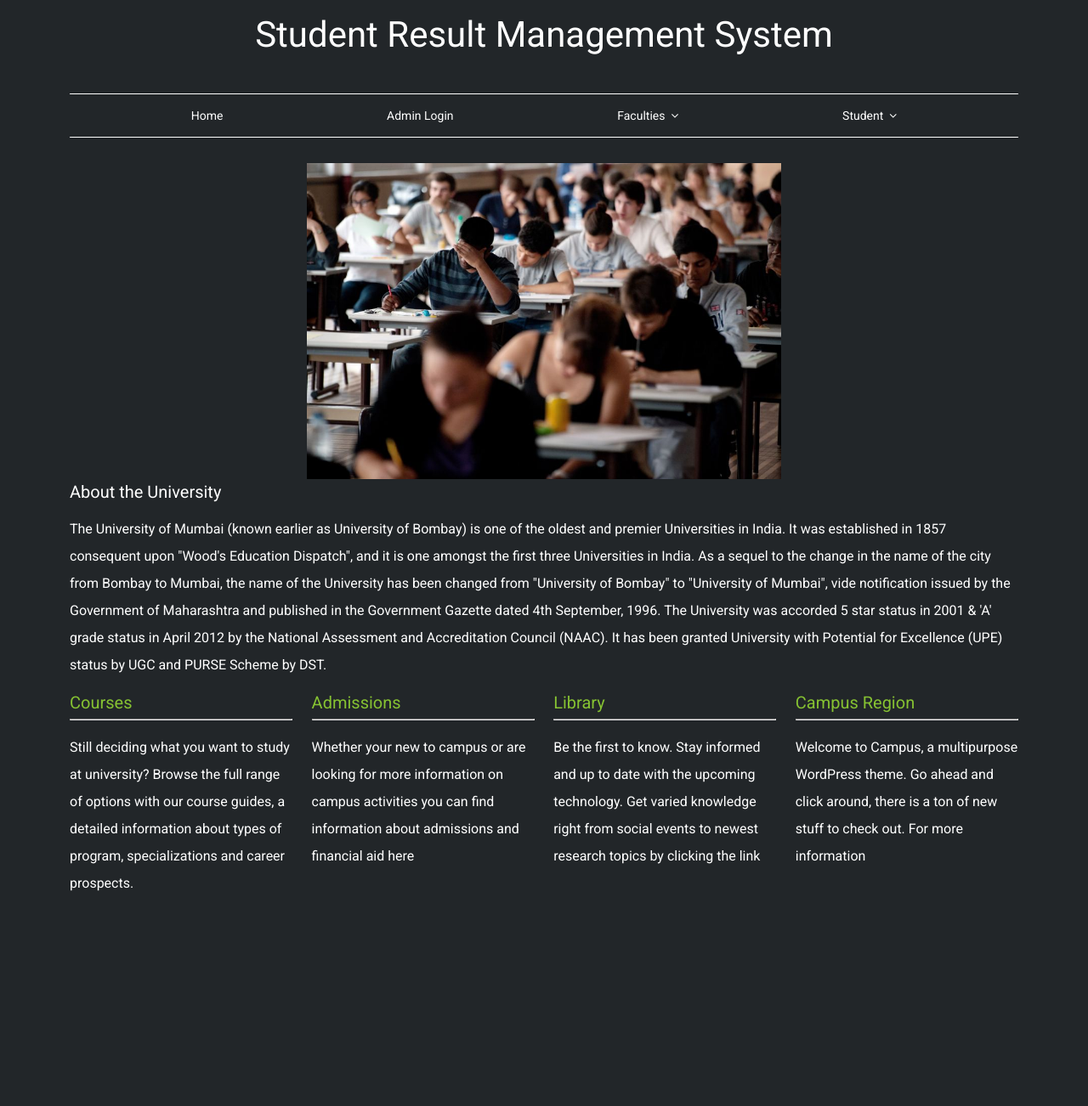
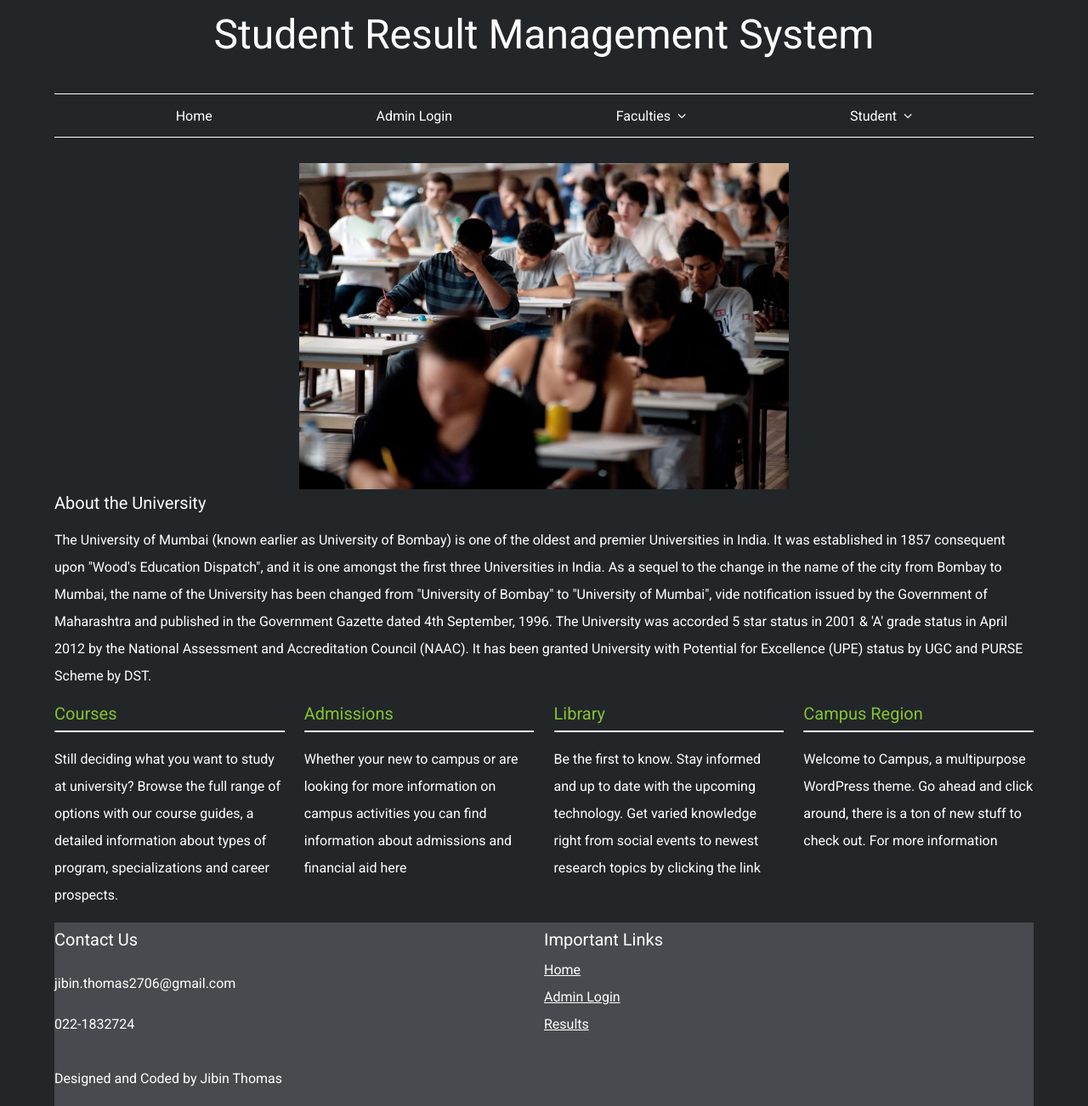
Before and after one commit to jibin2706/student-result-management-system, a PHP site: page /homepage.html in a window 1280 px wide. Shown: the whole page at 85% size. Before the commit the page ends 1049 px from the top, so only its background shows below. Run offline with PHP 8.4, Linux system fonts and the light colour scheme.

Commit message:
Navigation bar changed in all the files

```diff
--- a/add_classes.php
+++ b/add_classes.php
@@ -15,7 +15,7 @@
     <div class="title">
         <a href="dashboard.php"><img src="./images/logo1.png" alt="" class="logo"></a>
         <span class="heading">Dashboard</span>
-        <a href="logout.php" style="color: white"><span class="fa fa-sign-out fa-3x"></span></a>
+        <a href="logout.php" style="color: white"><span class="fa fa-sign-out fa-2x">Logout</span></a>
     </div>
 
     <div class="nav">
--- a/add_results.php
+++ b/add_results.php
@@ -15,7 +15,7 @@
     <div class="title">
         <a href="dashboard.php"><img src="./images/logo1.png" alt="" class="logo"></a>
         <span class="heading">Dashboard</span>
-        <a href="logout.php" style="color: white"><span class="fa fa-sign-out fa-3x"></span></a>
+        <a href="logout.php" style="color: white"><span class="fa fa-sign-out fa-2x">Logout</span></a>
     </div>
 
     <div class="nav">
--- a/add_students.php
+++ b/add_students.php
@@ -15,7 +15,7 @@
     <div class="title">
         <a href="dashboard.php"><img src="./images/logo1.png" alt="" class="logo"></a>
         <span class="heading">Dashboard</span>
-        <a href="logout.php" style="color: white"><span class="fa fa-sign-out fa-3x"></span></a>
+        <a href="logout.php" style="color: white"><span class="fa fa-sign-out fa-2x">Logout</span></a>
     </div>
 
     <div class="nav">
--- a/css/home.css
+++ b/css/home.css
@@ -1,6 +1,5 @@
 body{
     margin: 0;
-    font-size: 100%;
     font-family: 'Roboto', sans-serif;
     background-color: #222629;
     color: white;
--- a/css/homepage.css
+++ b/css/homepage.css
@@ -1,17 +1,17 @@
 body {
-    margin: 0 20px;
-    font-size: 14px;
+    font-size: 16px;
     font-family: 'Roboto', sans-serif;
     background-color: #222629;
     color: white;
+    margin: 0;
 }
 
 hr {
-    border-top: 1px solid #8c8b8b;
+    border-top: 1px solid white;
 }
 
 .container {
-    margin: 0 5%;
+    padding: 0 5%;
 }
 
 .title {
@@ -23,7 +23,7 @@ hr {
 }
 
 .main{
-    min-height: 70vh;
+
 }
 .main span {
     font-size: 20px;
@@ -42,15 +42,21 @@ hr {
     color: #86c232;
     font-size: 20px;
 }
-.info p {
-    font-size: 16px;
-}
 
 .footer {
-    display: flex;
-    justify-content: center;
+    display: grid;
+    grid-template-columns: 1fr 1fr;
+    line-height: 2;
+    background-color: #474b4f;
+
 }
-
+.footer a{
+    color: white;
+    display: block;
+}
+.footer span {
+    font-size: 20px;
+}
 
 /* navigation bar */
 ul{
--- a/dashboard.php
+++ b/dashboard.php
@@ -31,7 +31,7 @@
     <div class="title">
         <a href="dashboard.php"><img src="./images/logo1.png" alt="" class="logo"></a>
         <span class="heading">Dashboard</span>
-        <a href="logout.php" style="color: white"><span class="fa fa-sign-out fa-3x"></span></a>
+        <a href="logout.php" style="color: white"><span class="fa fa-sign-out fa-2x">Logout</span></a>
     </div>
 
     <div class="nav">
--- a/homepage.html
+++ b/homepage.html
@@ -18,7 +18,7 @@
         <div class="nav">
             <ul>
                 <li>
-                    <a href="home.html">Home</a>
+                    <a href="homepage.html">Home</a>
                 </li>
                 <li>
                     <a href="login.php">Admin Login</a>
@@ -79,6 +79,23 @@
             </div>
         </div>
 
+        <div class="footer">
+            <div class="footer--contact">
+                <span>Contact Us</span>
+                <p>jibin.thomas2706@gmail.com</p>
+                <p>022-1832724</p>
+            </div>
+            <div class="footer--info">
+                <span>Important Links</span>
+                <a href="homepage.html">Home</a>
+                <a href="login.php">Admin Login</a>
+                <a href="login.php">Results</a>
+            </div>
+            <div>
+                <p>Designed and Coded by Jibin Thomas</p>
+            </div>
+        </div>
+
     </div>
 
 </body>
--- a/manage_classes.php
+++ b/manage_classes.php
@@ -15,7 +15,7 @@
     <div class="title">
         <a href="dashboard.php"><img src="./images/logo1.png" alt="" class="logo"></a>
         <span class="heading">Dashboard</span>
-        <a href="logout.php" style="color: white"><span class="fa fa-sign-out fa-3x"></span></a>
+        <a href="logout.php" style="color: white"><span class="fa fa-sign-out fa-2x">Logout</span></a>
     </div>
 
     <div class="nav">
--- a/manage_results.php
+++ b/manage_results.php
@@ -15,7 +15,7 @@
     <div class="title">
         <a href="dashboard.php"><img src="./images/logo1.png" alt="" class="logo"></a>
         <span class="heading">Dashboard</span>
-        <a href="logout.php" style="color: white"><span class="fa fa-sign-out fa-3x"></span></a>
+        <a href="logout.php" style="color: white"><span class="fa fa-sign-out fa-2x">Logout</span></a>
     </div>
 
     <div class="nav">
--- a/manage_students.php
+++ b/manage_students.php
@@ -15,7 +15,7 @@
     <div class="title">
         <a href="dashboard.php"><img src="./images/logo1.png" alt="" class="logo"></a>
         <span class="heading">Dashboard</span>
-        <a href="logout.php" style="color: white"><span class="fa fa-sign-out fa-3x"></span></a>
+        <a href="logout.php" style="color: white"><span class="fa fa-sign-out fa-2x">Logout</span></a>
     </div>
 
     <div class="nav">
```
